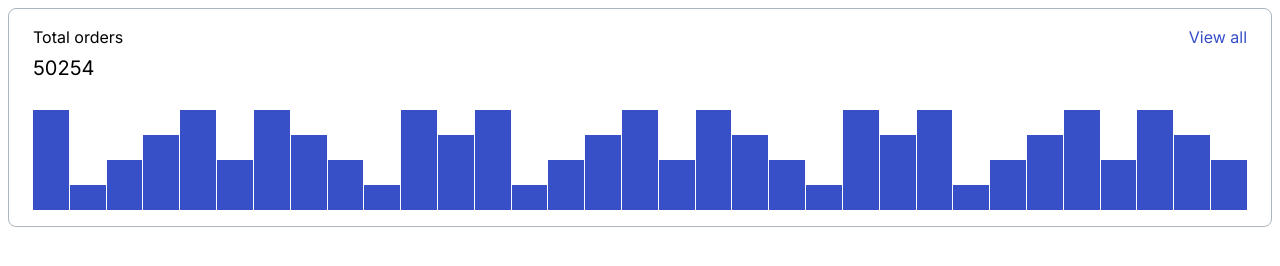
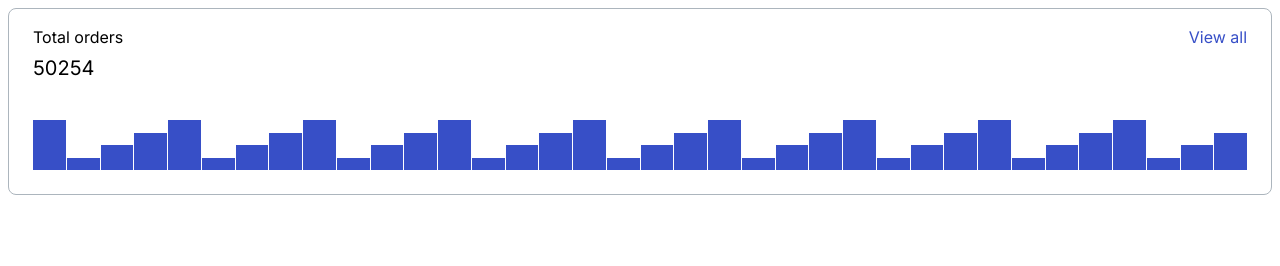
Before and after one commit to js-tasks-ru/htmlcss-20240913_dimonnwc3, a website: page 04-lection2/01-histogram/index.html in a window 1280 px wide. Drawn offline with Linux system fonts and the light colour scheme.

Commit message:
fix PR suggestions

```diff
--- a/04-lection2/01-histogram/histogram.css
+++ b/04-lection2/01-histogram/histogram.css
@@ -1,11 +1,9 @@
 .histogram {
   display: flex;
   flex-direction: column;
-  gap: 6px;
-  height: 185px;
   border-radius: 8px;
   border: 1px solid var(--grey-3);
-  padding: 16px 24px;
+  padding: 16px 24px 24px;
   font-family: Inter;
 }
 
@@ -20,52 +18,51 @@
   font-size: 16px;
   font-weight: 400;
   line-height: 24px;
-  text-align: left;
 }
 
 .histogram__label {
+  margin-top: 6px;
   font-size: 20px;
   font-weight: 400;
   line-height: 26px;
-  text-align: left;
 }
 
-.histogram__detail_link {
+.histogram__link {
   color: var(--primary);
   text-decoration: none;
   font-size: 16px;
   font-weight: 400;
   line-height: 24px;
-  text-align: right;
 }
 
 .histogram__detail_link:hover {
   text-decoration: underline;
 }
 
-.histogram__bar_container {
+.histogram__container {
+  margin-top: 39px;
   display: flex;
-  flex: 1;
   flex-direction: row;
   justify-content: space-between;
   gap: 1px;
   align-items: flex-end;
+  height: 50px;
 }
 
 .histogram__bar {
   flex: 1;
-  height: 100px;
+  height: 100%;
   background-color: var(--primary);
 }
 
-.histogram__bar:nth-child(2n) {
-  height: 25px;
+.histogram__bar_small {
+  height: 25%;
 }
 
-.histogram__bar:nth-child(3n) {
-  height: 50px;
+.histogram__bar_medium {
+  height: 50%;
 }
 
-.histogram__bar:nth-child(4n) {
-  height: 75px;
+.histogram__bar_large {
+  height: 75%;
 }
--- a/04-lection2/01-histogram/index.html
+++ b/04-lection2/01-histogram/index.html
@@ -9,45 +9,48 @@
     <div class="histogram">
       <div class="histogram__header">
         <div class="histogram__title">Total orders</div>
-        <a href="#" class="histogram__detail_link">View all</a>
+        <a href="#" class="histogram__link">View all</a>
       </div>
 
       <div class="histogram__label">50254</div>
 
-      <div class="histogram__bar_container">
+      <div class="histogram__container">
         <div class="histogram__bar"></div>
+        <div class="histogram__bar histogram__bar_small"></div>
+        <div class="histogram__bar histogram__bar_medium"></div>
+        <div class="histogram__bar histogram__bar_large"></div>
         <div class="histogram__bar"></div>
+        <div class="histogram__bar histogram__bar_small"></div>
+        <div class="histogram__bar histogram__bar_medium"></div>
+        <div class="histogram__bar histogram__bar_large"></div>
         <div class="histogram__bar"></div>
+        <div class="histogram__bar histogram__bar_small"></div>
+        <div class="histogram__bar histogram__bar_medium"></div>
+        <div class="histogram__bar histogram__bar_large"></div>
         <div class="histogram__bar"></div>
+        <div class="histogram__bar histogram__bar_small"></div>
+        <div class="histogram__bar histogram__bar_medium"></div>
+        <div class="histogram__bar histogram__bar_large"></div>
         <div class="histogram__bar"></div>
+        <div class="histogram__bar histogram__bar_small"></div>
+        <div class="histogram__bar histogram__bar_medium"></div>
+        <div class="histogram__bar histogram__bar_large"></div>
         <div class="histogram__bar"></div>
+        <div class="histogram__bar histogram__bar_small"></div>
+        <div class="histogram__bar histogram__bar_medium"></div>
+        <div class="histogram__bar histogram__bar_large"></div>
         <div class="histogram__bar"></div>
+        <div class="histogram__bar histogram__bar_small"></div>
+        <div class="histogram__bar histogram__bar_medium"></div>
+        <div class="histogram__bar histogram__bar_large"></div>
         <div class="histogram__bar"></div>
+        <div class="histogram__bar histogram__bar_small"></div>
+        <div class="histogram__bar histogram__bar_medium"></div>
+        <div class="histogram__bar histogram__bar_large"></div>
         <div class="histogram__bar"></div>
-        <div class="histogram__bar"></div>
-        <div class="histogram__bar"></div>
-        <div class="histogram__bar"></div>
-        <div class="histogram__bar"></div>
-        <div class="histogram__bar"></div>
-        <div class="histogram__bar"></div>
-        <div class="histogram__bar"></div>
-        <div class="histogram__bar"></div>
-        <div class="histogram__bar"></div>
-        <div class="histogram__bar"></div>
-        <div class="histogram__bar"></div>
-        <div class="histogram__bar"></div>
-        <div class="histogram__bar"></div>
-        <div class="histogram__bar"></div>
-        <div class="histogram__bar"></div>
-        <div class="histogram__bar"></div>
-        <div class="histogram__bar"></div>
-        <div class="histogram__bar"></div>
-        <div class="histogram__bar"></div>
-        <div class="histogram__bar"></div>
-        <div class="histogram__bar"></div>
-        <div class="histogram__bar"></div>
-        <div class="histogram__bar"></div>
-        <div class="histogram__bar"></div>
+        <div class="histogram__bar histogram__bar_small"></div>
+        <div class="histogram__bar histogram__bar_medium"></div>
+        <div class="histogram__bar histogram__bar_large"></div>
       </div>
     </div>
   </body>
```
